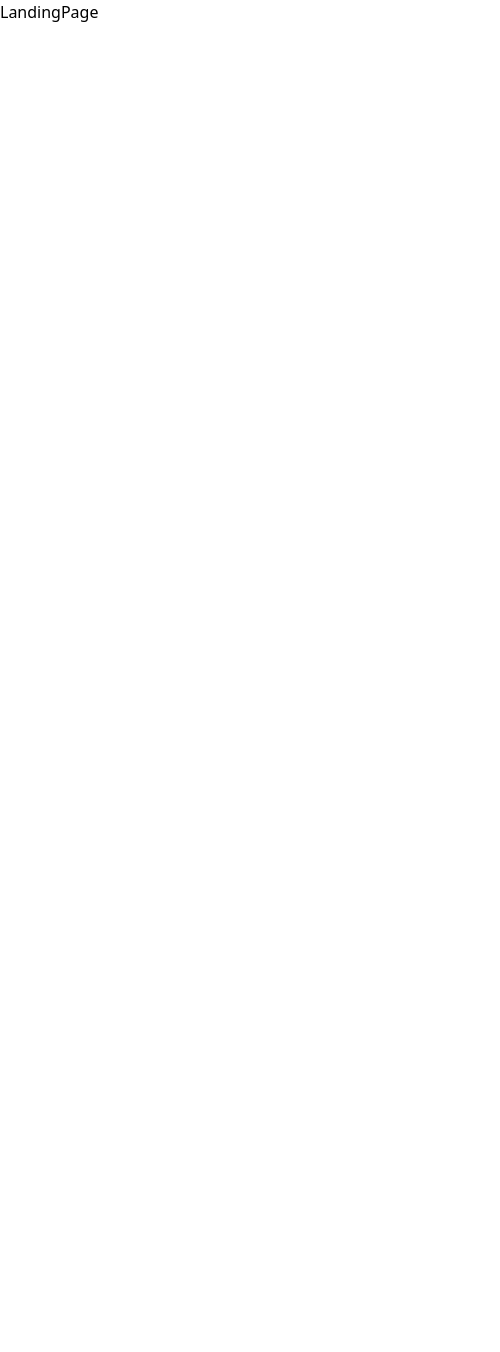
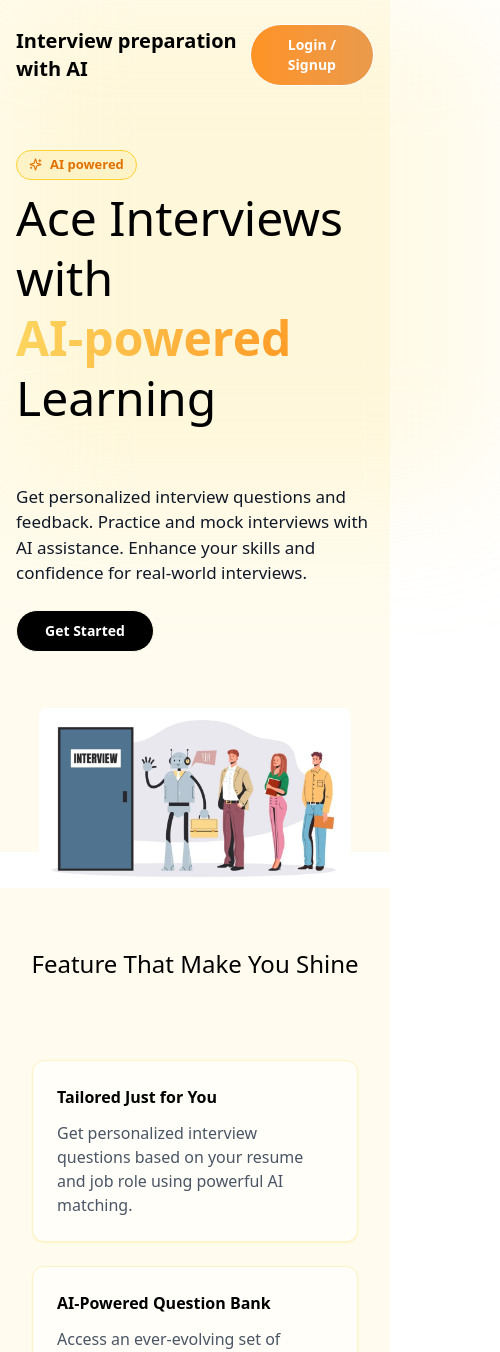
Before and after one commit to rudra2222/interview-prep-with-AI, a React (Vite) app in the folder frontend/interview-prep-with-AI/: page / in a window 390 px wide. Shown: the top 1352 px of the page, 500 px wide, since content can reach past the window. Before the commit the page ends 844 px from the top, so only its background shows below. Built offline with nearby package versions, Linux system fonts and the light colour scheme.

Commit message:
leanding page done without singin

```diff
--- a/frontend/interview-prep-with-AI/index.html
+++ b/frontend/interview-prep-with-AI/index.html
@@ -4,7 +4,7 @@
     <meta charset="UTF-8" />
     <link rel="icon" type="image/svg+xml" href="/vite.svg" />
     <meta name="viewport" content="width=device-width, initial-scale=1.0" />
-    <title>Vite + React</title>
+    <title>Interview preparation with AI...</title>
   </head>
   <body>
 
--- /dev/null
+++ b/frontend/interview-prep-with-AI/src/components/Cards/Feature.jsx
@@ -0,0 +1,14 @@
+import React from "react";
+
+const Feature = ({ title, description }) => {
+  return (
+    <div
+      className="bg-[#fffef8] p-6 rounded-xl shadow-xs hover:shadow-lg shadow-amber-100 transition border border-amber-100"
+    >
+      <h3 className="text-base font-semibold mb-3">{title}</h3>
+      <p className="text-gray-600">{description}</p>
+    </div>
+  );
+};
+
+export default Feature;
--- /dev/null
+++ b/frontend/interview-prep-with-AI/src/components/Cards/Features.jsx
@@ -0,0 +1,17 @@
+import React from "react";
+import { data } from "../../utils/data";
+import Feature from "./feature";
+
+const Features = ({col , st , end}) => {
+  return (
+    <>
+      <div className={`grid grid-cols-1 md:grid-cols-${col} gap-6 mb-8`}>
+        {data.slice(st, end).map((feature) => (
+          <Feature key={feature.id} title={feature.title} description={feature.description} />
+        ))}
+      </div>
+    </>
+  );
+};
+
+export default Features;
--- a/frontend/interview-prep-with-AI/src/pages/LandingPage.jsx
+++ b/frontend/interview-prep-with-AI/src/pages/LandingPage.jsx
@@ -1,10 +1,109 @@
-import React from 'react';
+import React from "react";
+import image from "../../public/interviewImage.png";
+import { data } from "../utils/data";
+import { useNavigate } from "react-router-dom";
+import { useState } from "react";
+import { LuSparkles } from "react-icons/lu";
+import Features from "../components/Cards/features";
 
 const LandingPage = () => {
+  const navigate = useNavigate();
+  const [openAuth, setOpenAuth] = useState(false);
+  const [currentPage, setCurrentPage] = useState("login");
+
+  const handleAuth = (page) => {
+    setCurrentPage(page);
+  };
+
   return (
-    <div>
-      <h1>LandingPage</h1>
-    </div>
+    <>
+      <div className="w-full min-h-full bg-[#fffcef]">
+        <div className="w-[500px] h-[500px] bg-amber-200/20 blur-[65px] absolute top-0 left-0" />
+
+        <div className="container mx-auto px-4 pt-6 pb-[200px] relative z-10">
+          <header className="flex justify-between items-center mb-16">
+            <div className="text-xl text-black font-bold">
+              Interview preparation with AI
+            </div>
+
+            <div className="">
+              <button
+                className="bg-linear-to-r from-[#ff9324] to-[#e99a4b] text-sm font-semibold text-white px-7 py-2.5 rounded-full hover:bg-black hover:text-white border border-white transition-colors  cursor-pointer"
+                onClick={() => setOpenAuth(true)}
+              >
+                Login / Signup
+              </button>
+            </div>
+          </header>
+
+          <div className="flex flex-col md:flex-row items-center">
+            <div className="w-full md:w-1/2 pr-4 mb-8 md:mb-0">
+              <div className="flex items-center justify-left mb-2">
+                <div className="flex items-center gap-2 text-[13px] text-amber-600 font-semibold bg-amber-100 px-3 py-1 rounded-full border border-amber-300">
+                  <LuSparkles /> AI powered
+                </div>
+              </div>
+
+              <h1 className="text-5xl text-black font-medium mb-6 leading-tight">
+                Ace Interviews with
+                <br />
+                <span className="text-transparent bg-clip-text bg-[radial-gradient(circle,_#ff9924_0%,_#fcd760_100%)] bg-[length:200%_200%] animate-text-shine font-semibold">
+                  AI-powered
+                </span>{" "}
+                Learning
+              </h1>
+            </div>
+
+            <div className="w-full md:w-1/2">
+              <p className="text-[17px] text-gray-900 mr-0 mb:mr-20 mb-6">
+                Get personalized interview questions and feedback. Practice and
+                mock interviews with AI assistance. Enhance your skills and
+                confidence for real-world interviews.
+              </p>
+              <button
+                className="bg-black text-sm font-semibold text-white px-7 py-2.5 rounded-full hover:bg-yellow-100 hover:text-black border border-yellow-50 hover:border-yellow-300 transition-colors cursor-pointer"
+                onClick={handleAuth}
+              >
+                Get Started
+              </button>
+            </div>
+          </div>
+        </div>
+      </div>
+
+      <div className="w-full min-h-full relative z-10 mb-56">
+        <div>
+          <section className="flex item-center justify-center -mt-36">
+            <img
+              src={image}
+              alt="Preparation image"
+              className="w-[80vw] rounded-lg"
+            />
+          </section>
+        </div>
+
+        <div className="w-full min-h-full bg-[#fffcef]">
+          <div className="container mx-auto px-4 pt-10 pb-20">
+            <section className="mt-5">
+              <h2 className="text-2xl font-medium text-center mb-12">
+                Feature That Make You Shine
+              </h2>
+
+              <div className="container mx-auto px-4 py-8">
+                <Features col={3} st={0} end={3} />
+                <Features col={2} st={3} end={5} />
+                <Features col={3} st={5} end={8} />
+                <Features col={2} st={8} end={10} />
+
+              </div>
+            </section>
+          </div>
+        </div>
+        <div className="text-sm bg-gray-50 text-secondary text-center p-5 mt-5">
+          Made With ❤️...
+        </div>
+      </div>
+    </>
   );
 };
 
--- a/frontend/interview-prep-with-AI/src/utils/data.js
+++ b/frontend/interview-prep-with-AI/src/utils/data.js
@@ -0,0 +1,53 @@
+export const data =
+  [
+    {
+      "id": 1,
+      "title": "Tailored Just for You",
+      "description": "Get personalized interview questions based on your resume and job role using powerful AI matching."
+    },
+    {
+      "id": 2,
+      "title": "AI-Powered Question Bank",
+      "description": "Access an ever-evolving set of questions curated by AI from thousands of real-world interviews."
+    },
+    {
+      "id": 3,
+      "title": "Instant Feedback Engine",
+      "description": "Receive smart feedback on your answers and improve your communication with AI-generated suggestions."
+    },
+    {
+      "id": 4,
+      "title": "Mock Interviews in One Click",
+      "description": "Practice anytime with AI interviewers that adapt to your skill level and give realistic interview scenarios."
+    },
+    {
+      "id": 5,
+      "title": "Track Your Progress",
+      "description": "Visualize your improvement over time with AI-driven analytics and performance tracking."
+    },
+    {
+      "id": 6,
+      "title": "Ace Behavioral Questions",
+      "description": "Master STAR technique with behavioral question simulations and AI-based answer scoring."
+    },
+    {
+      "id": 7,
+      "title": "Industry-Specific Prep",
+      "description": "Choose from domains like tech, finance, HR, and get interview content tuned to your field."
+    },
+    {
+      "id": 8,
+      "title": "Real-Time Tips & Prompts",
+      "description": "Get live hints and prompts during mock interviews to learn on the go and stay confident."
+    },
+    {
+      "id": 9,
+      "title": "Smart Resume Analyzer",
+      "description": "Let AI scan your resume and suggest possible interview questions and fixes in seconds."
+    },
+    {
+      "id": 10,
+      "title": "Seamless Dashboard Experience",
+      "description": "Navigate your preparation journey smoothly with our intuitive, AI-enhanced dashboard."
+    }
+  ]
```
Also changed, not shown: frontend/interview-prep-with-AI/src/App.jsx (+28 -0 lines), frontend/interview-prep-with-AI/public/interviewImage.png (added).
